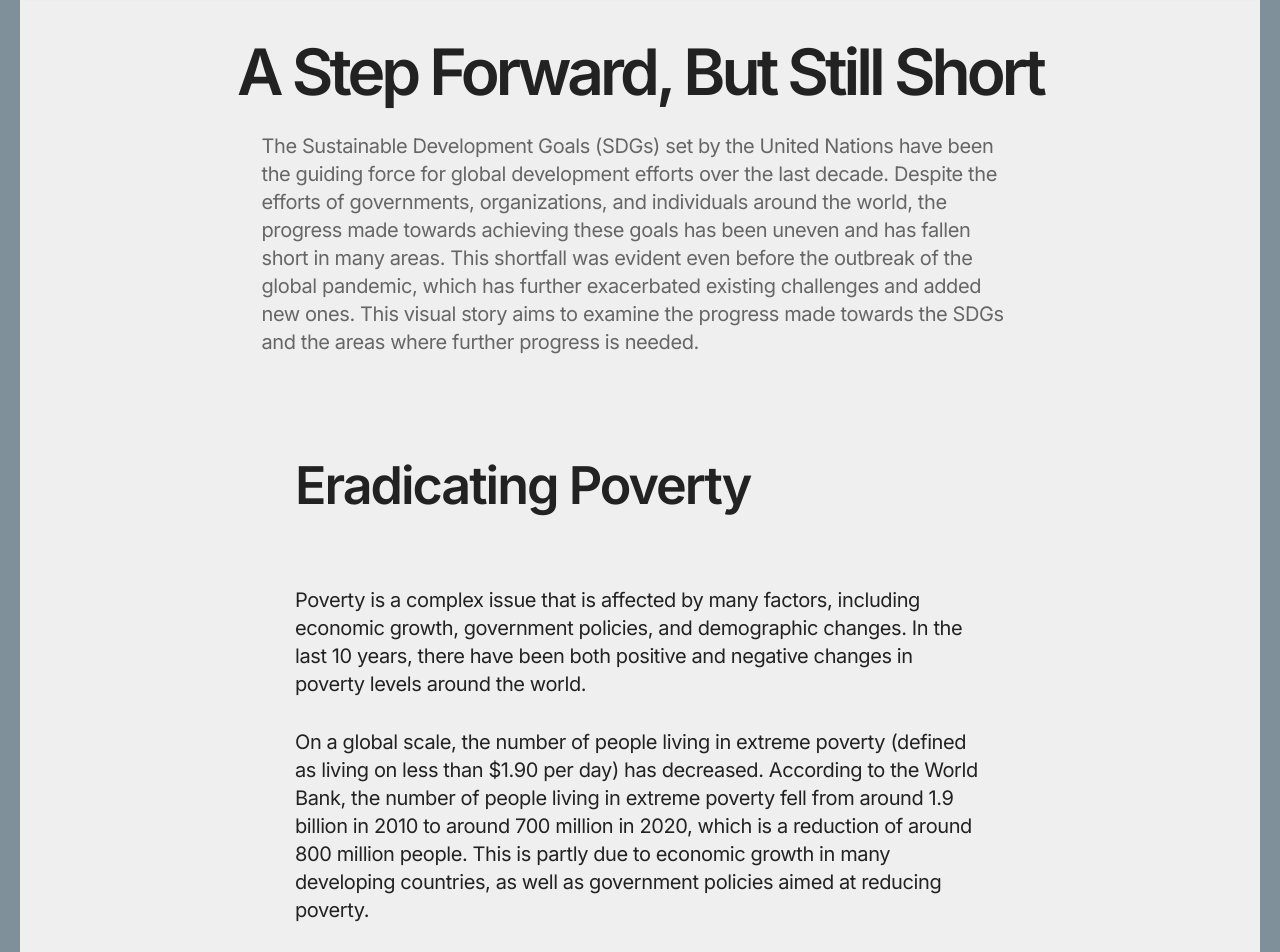
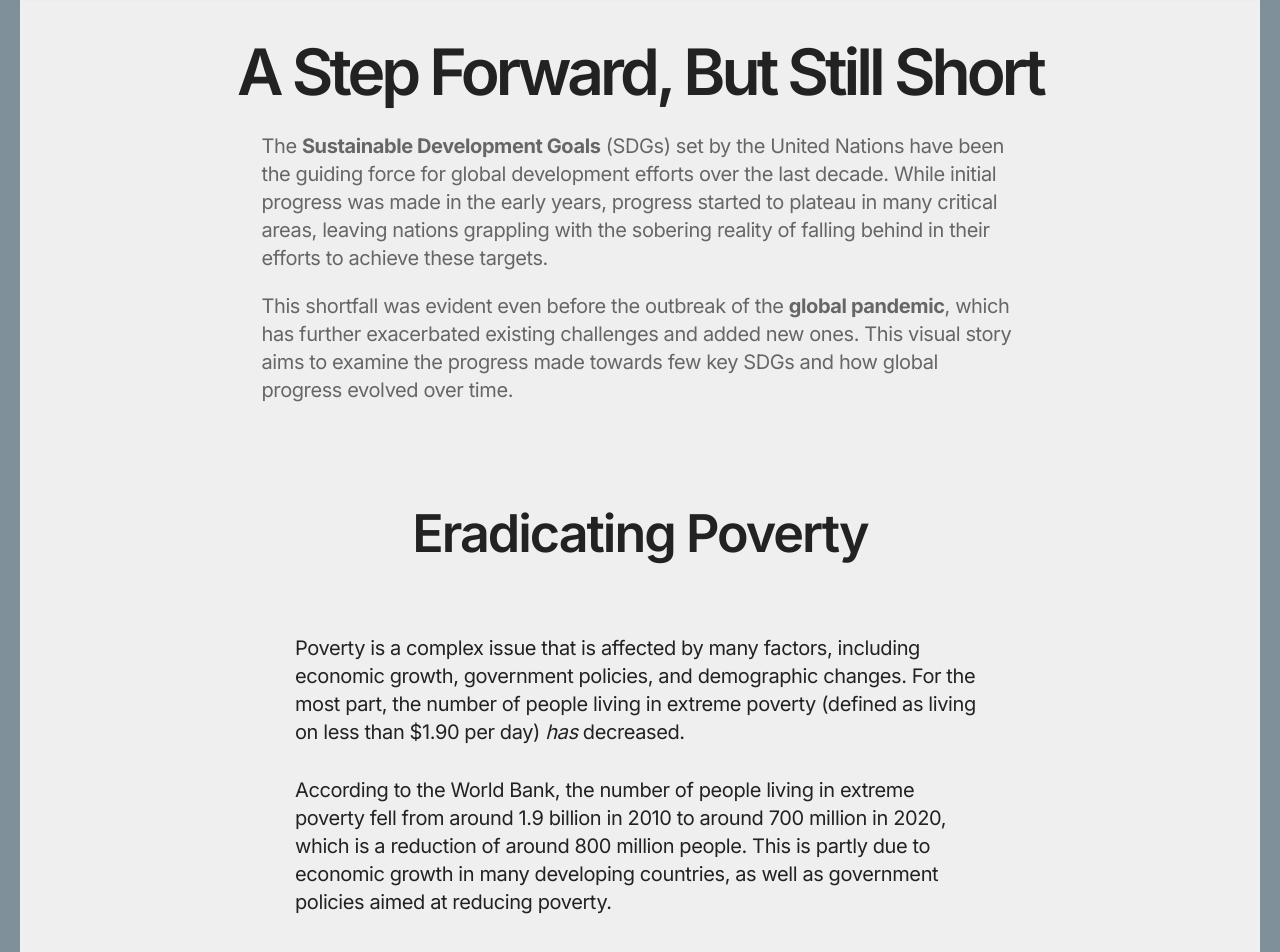
Before and after one commit to schubert-da/dvs-world-summit, a Svelte app: page / in a window 1280 px wide. Shown: the part 120-1072 px from the top of the page. Built offline with nearby package versions, Linux system fonts and the light colour scheme; a web font is replaced by a local one.

Commit message:
minor css tweaks and text reworks

```diff
--- a/src/App.svelte
+++ b/src/App.svelte
@@ -4,7 +4,6 @@
   import HealthSection from "./components/sections/health/health-section.svelte";
   import HungerPovertyTable from "./components/sections/common/charts/hunger-poverty-table.svelte";
   import Sources from "./components/sources/sources.svelte";
-
 </script>
 
 <header>
@@ -14,15 +13,18 @@
 <h1>A Step Forward, But Still Short</h1>
 
 <p>
-    The Sustainable Development Goals (SDGs) set by the United Nations have been
-    the guiding force for global development efforts over the last decade.
-    Despite the efforts of governments, organizations, and individuals around
-    the world, the progress made towards achieving these goals has been uneven
-    and has fallen short in many areas. This shortfall was evident even before
-    the outbreak of the global pandemic, which has further exacerbated existing
-    challenges and added new ones. This visual story aims to examine the
-    progress made towards the SDGs and the areas where further progress is
-    needed.
+  The <strong>Sustainable Development Goals</strong> (SDGs) set by the United Nations
+  have been the guiding force for global development efforts over the last decade.
+  While initial progress was made in the early years, progress started to plateau
+  in many critical areas, leaving nations grappling with the sobering reality of
+  falling behind in their efforts to achieve these targets.
+</p>
+
+<p>
+  This shortfall was evident even before the outbreak of the <strong>global pandemic</strong>,
+  which has further exacerbated existing challenges and added new ones. This
+  visual story aims to examine the progress made towards few key SDGs and how global progress
+  evolved over time.
 </p>
 
 <PovertySection />
@@ -38,12 +40,12 @@
 <style>
   @import url("https://fonts.googleapis.com/css2?family=Inter:ital,wght@0,400;0,600;0,700&family=Hahmlet:ital,wght@0,400;0,700&family=Glass+Antiqua:ital,wght@0,400&display=swap");
 
-  header{
+  header {
     padding: 20px 20px;
     box-shadow: rgba(0, 0, 0, 0.16) 0px 3px 6px, rgba(0, 0, 0, 0.23) 0px 3px 6px;
   }
 
-  img{
+  img {
     width: 200px;
   }
 
--- a/src/app.css
+++ b/src/app.css
@@ -452,7 +452,6 @@ h1 {
 }
 
 .section h1 {
-    margin-left: 0;
     margin-top: 100px;
     margin-bottom: 70px;
     letter-spacing: -2px;
@@ -480,6 +479,8 @@ h1 {
     line-height: 1.4;
     letter-spacing: -1.0px;
     margin-bottom: 10px;
+    margin-left: auto;
+    margin-right: auto;
 }
 
 .section p {
--- a/src/components/sections/common/charts/hunger-poverty-table.svelte
+++ b/src/components/sections/common/charts/hunger-poverty-table.svelte
@@ -208,6 +208,7 @@
 </div>
 <style>
     .table-section {
+        width: fit-content;
         margin: 0 auto 30px auto;
     }
 
--- a/src/components/sections/hunger/hunger-section.svelte
+++ b/src/components/sections/hunger/hunger-section.svelte
@@ -26,11 +26,19 @@
         </div>
 
         <div class="step" class:active={currentStep >= 2}>
+            <h3 class="para-header" style="margin-left: 22px;">
+                Why is hunger and food insecurity getting worse?
+            </h3>
+
             <p>
                 Public investment in agriculture globally is declining, small
                 scale food producers and family farmers require much greater
                 support and increased investment in infrastructure and
                 technology for sustainable agriculture is urgently needed.
+                <strong>
+                    A fundamental shift in trajectory is needed to achieve the
+                    2030 nutrition targets
+                </strong>.
             </p>
 
             <p>
@@ -44,7 +52,11 @@
             </p>
         </div>
 
-        <div class="step" class:active={currentStep >= 3} style="margin-bottom: 60px;">
+        <div
+            class="step"
+            class:active={currentStep >= 3}
+            style="margin-bottom: 60px;"
+        >
             <FoodInsecurityAreaChart />
         </div>
 
--- a/src/components/sections/poverty/poverty-section.svelte
+++ b/src/components/sections/poverty/poverty-section.svelte
@@ -13,19 +13,19 @@
             <h1>Eradicating Poverty</h1>
 
             <p>
-                Poverty is a complex issue that is affected by many factors, including
-                economic growth, government policies, and demographic changes. In the
-                last 10 years, there have been both positive and negative changes in
-                poverty levels around the world.
+                Poverty is a complex issue that is affected by many factors,
+                including economic growth, government policies, and demographic
+                changes. For the most part, the number of people living in
+                extreme poverty (defined as living on less than $1.90 per day)
+                <em>has</em> decreased.
             </p>
             <p>
-                On a global scale, the number of people living in extreme poverty
-                (defined as living on less than $1.90 per day) has decreased. According
-                to the World Bank, the number of people living in extreme poverty fell
-                from around 1.9 billion in 2010 to around 700 million in 2020, which is
-                a reduction of around 800 million people. This is partly due to economic
-                growth in many developing countries, as well as government policies
-                aimed at reducing poverty.
+                According to the World Bank, the number of people living in
+                extreme poverty fell from around 1.9 billion in 2010 to around
+                700 million in 2020, which is a reduction of around 800 million
+                people. This is partly due to economic growth in many developing
+                countries, as well as government policies aimed at reducing
+                poverty.
             </p>
         </div>
 
@@ -34,20 +34,24 @@
         </div>
 
         <div class="step" class:active={currentStep >= 2}>
-            <h3 class="para-header"> So did COVID-19 throw us off the mark?</h3>
+            <h3 class="para-header">So did COVID-19 throw us off the mark?</h3>
             <p>
-                The deceleration indicates that the world is not on track to achieve the
-                target of less than 3 percent of the world living in extreme poverty by
-                2030. The progress was good, but was still not enough, even in
+                The deceleration indicates that the world is not on track to
+                achieve the target of less than 3 percent of the world living in
+                extreme poverty by 2030. The progress was good, but was still
+                not enough, even
                 <span class="highlight">
-                    2019 projections still showed 6% of all people living in extreme poverty in 2030.
+                    in 2019 projections still showed 6% of all people living in
+                    extreme poverty in 2030.
                 </span>
             </p>
             <p>
-                Poverty still remained a significant issue in many parts of the world,
-                <b>particularly in sub-Saharan Africa and South Asia</b>. Despite being
-                employed, 8% of the world's workers still lived in poverty - In
-                sub-Saharan Africa the share of the working poor stood at 38%.
+                Poverty still remained a significant issue in many parts of the
+                world,
+                <b>particularly in sub-Saharan Africa and South Asia</b>.
+                Despite being employed, 8% of the world's workers still lived in
+                poverty - In sub-Saharan Africa the share of the working poor
+                stood at 38%.
             </p>
         </div>
 
@@ -57,10 +61,11 @@
             <h2>The Effect of the Global Pandemic</h2>
             <p>
                 More than 4 years of progress against poverty has been erased by
-                COVID-19. Covid reversed the steady progress of poverty reduction, which
-                was further advanced due to rising inflation and the ongoing war in
-                Ukraine. Around 75-95 million people additional people will will be
-                living in extreme poverty as compared to pre-pandemic projections.
+                COVID-19. It reversed the steady progress of poverty
+                reduction, which was further advanced due to rising inflation
+                and the ongoing war in Ukraine. Around 75-95 million people
+                additional people will will be living in extreme poverty as
+                compared to pre-pandemic projections.
             </p>
         </div>
 
@@ -71,11 +76,13 @@
 
         <div class="step" class:active={currentStep >= 5}>
             <p>
-                In 2020, for the first time in two decades, the world's share of workers
-                living with their families below the international poverty line increased,
-                from 6.7 per cent in 2019 to 7.2 per cent, meaning that
+                In 2020, for the first time in two decades, the world's share of
+                workers living with their families below the international
+                poverty line increased, from 6.7 per cent in 2019 to 7.2 per
+                cent, meaning that
                 <span class="highlight">
-                    in 2020, an additional 8 million workers were pushed into poverty
+                    in 2020, an additional 8 million workers were pushed into
+                    poverty
                 </span>
             </p>
         </div>
```
Lines whose indentation alone changed are shown as unchanged.
